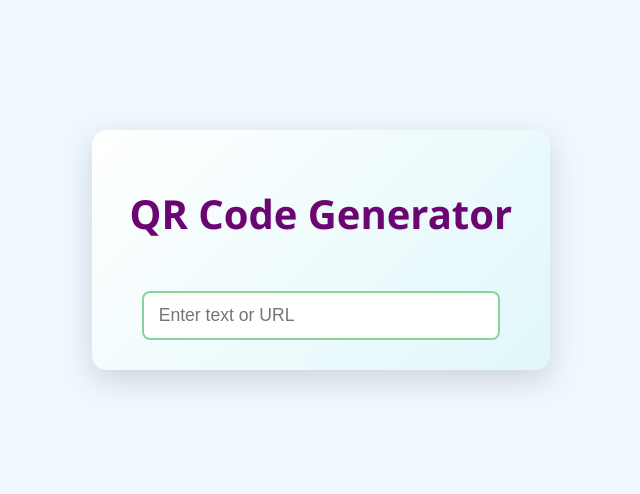
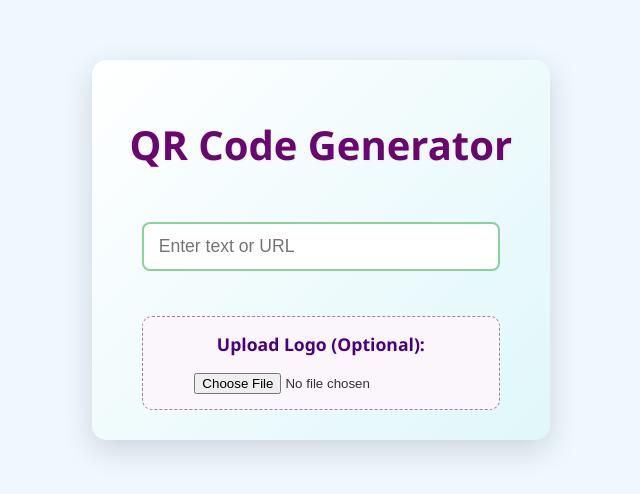
Before and after one commit to Sura333/QR_Code_Generator, a React (Vite) app: page / in a window 1280 px wide. Shown: the part 150-644 px from the top of the page, without its empty margins (327-967 px from the left). Built offline with nearby package versions, Linux system fonts and the light colour scheme.

Commit message:
Update App.tsx

```diff
--- a/src/App.tsx
+++ b/src/App.tsx
@@ -5,26 +5,40 @@ import "./App.css";
 
 function App() {
   const [text, setText] = useState("");
+  const [logoFile, setLogoFile] = useState(null);
+  const [logoPreview, setLogoPreview] = useState(null);
   const qrRef = useRef(null);
 
-  // Download QR as Image
+  const handleLogoChange = (event) => {
+    const file = event.target.files[0];
+    if (file) {
+      setLogoFile(file);
+      setLogoPreview(URL.createObjectURL(file));
+    } else {
+      setLogoFile(null);
+      setLogoPreview(null);
+    }
+  };
+
   const handleDownload = async () => {
     if (qrRef.current) {
-      const canvas = await html2canvas(qrRef.current);
+      const canvas = await html2canvas(qrRef.current, {
+        useCORS: true,
+      });
       const imgData = canvas.toDataURL("image/png");
 
       const link = document.createElement("a");
       link.href = imgData;
-      link.download = "qr-code.png";
+      link.download = "qr-code-with-logo.png";
       link.click();
     }
   };
 
-  // Share via Web Share API (if supported) and copy to clipboard
   const handleShare = async () => {
     if (qrRef.current) {
-      const canvas = await html2canvas(qrRef.current);
-      // Copy image to clipboard
+      const canvas = await html2canvas(qrRef.current, {
+        useCORS: true,
+      });
       if (navigator.clipboard && window.ClipboardItem) {
         canvas.toBlob(async (blob) => {
           if (!blob) return;
@@ -40,11 +54,10 @@ function App() {
       } else {
         alert("Clipboard image copy not supported in this browser.");
       }
-      // Optionally, keep the Web Share API functionality
       if (navigator.canShare && navigator.canShare({ files: [] })) {
         canvas.toBlob(async (blob) => {
           if (!blob) return;
-          const file = new File([blob], "qr-code.png", { type: "image/png" });
+          const file = new File([blob], "qr-code-with-logo.png", { type: "image/png" });
           try {
             await navigator.share({
               title: "QR Code",
@@ -71,14 +84,38 @@ function App() {
         onChange={(e) => setText(e.target.value)}
       />
 
+      <div className="logo-upload">
+        <label htmlFor="logo-input">Upload Logo (Optional):</label>
+        <input
+          id="logo-input"
+          type="file"
+          accept="image/*"
+          onChange={handleLogoChange}
+        />
+        {logoPreview && (
+          <img src={logoPreview} alt="Logo Preview" className="logo-preview" />
+        )}
+      </div>
+
       {text && (
         <div>
           <div className="qr-box" ref={qrRef}>
-            <QRCode value={text} />
+            <QRCode
+              value={text}
+              size={256}
+              level="H"
+            />
+            {logoPreview && (
+              <img
+                src={logoPreview}
+                alt="Logo"
+                className="qr-logo"
+              />
+            )}
           </div>
 
-          <button onClick={handleDownload}>Download</button>
-          <button onClick={handleShare}>Share</button>
+          <button onClick={handleDownload}>Download QR Code</button>
+          <button onClick={handleShare}>Share QR Code</button>
         </div>
       )}
     </div>
```
